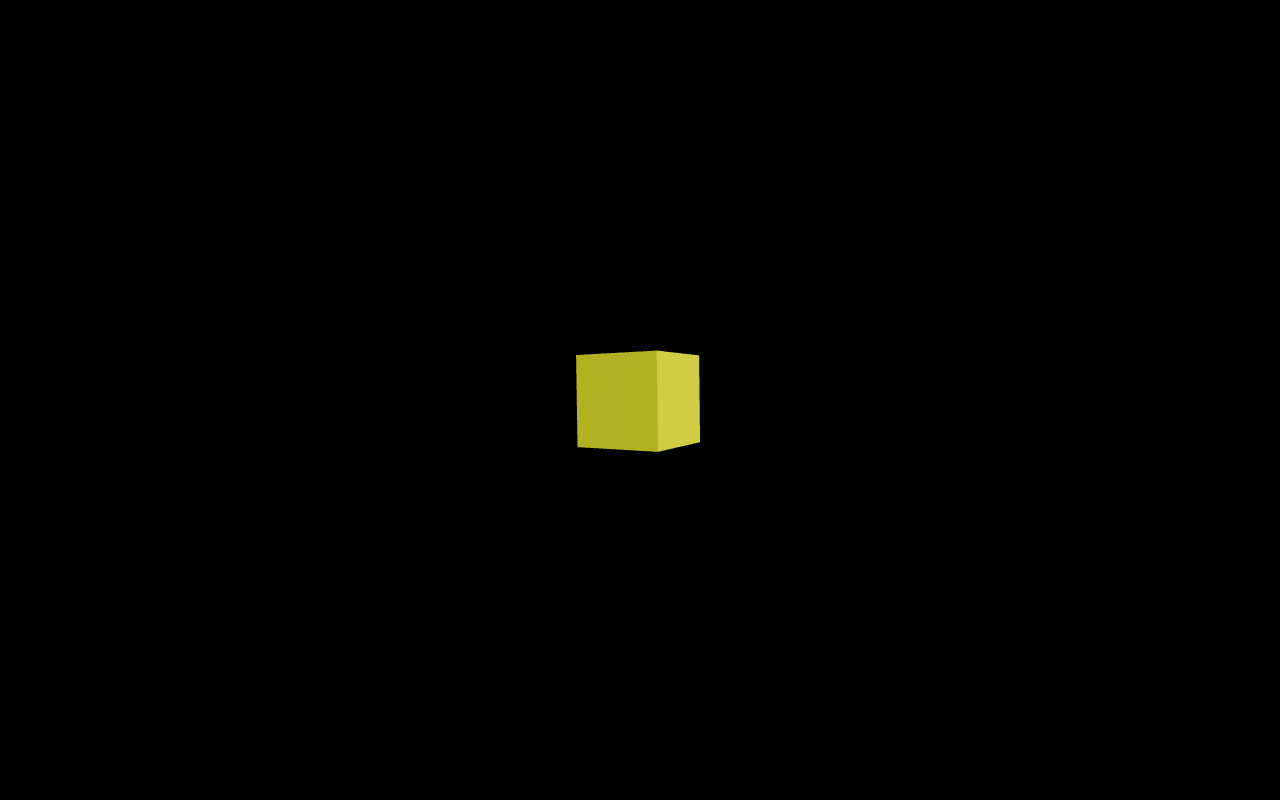
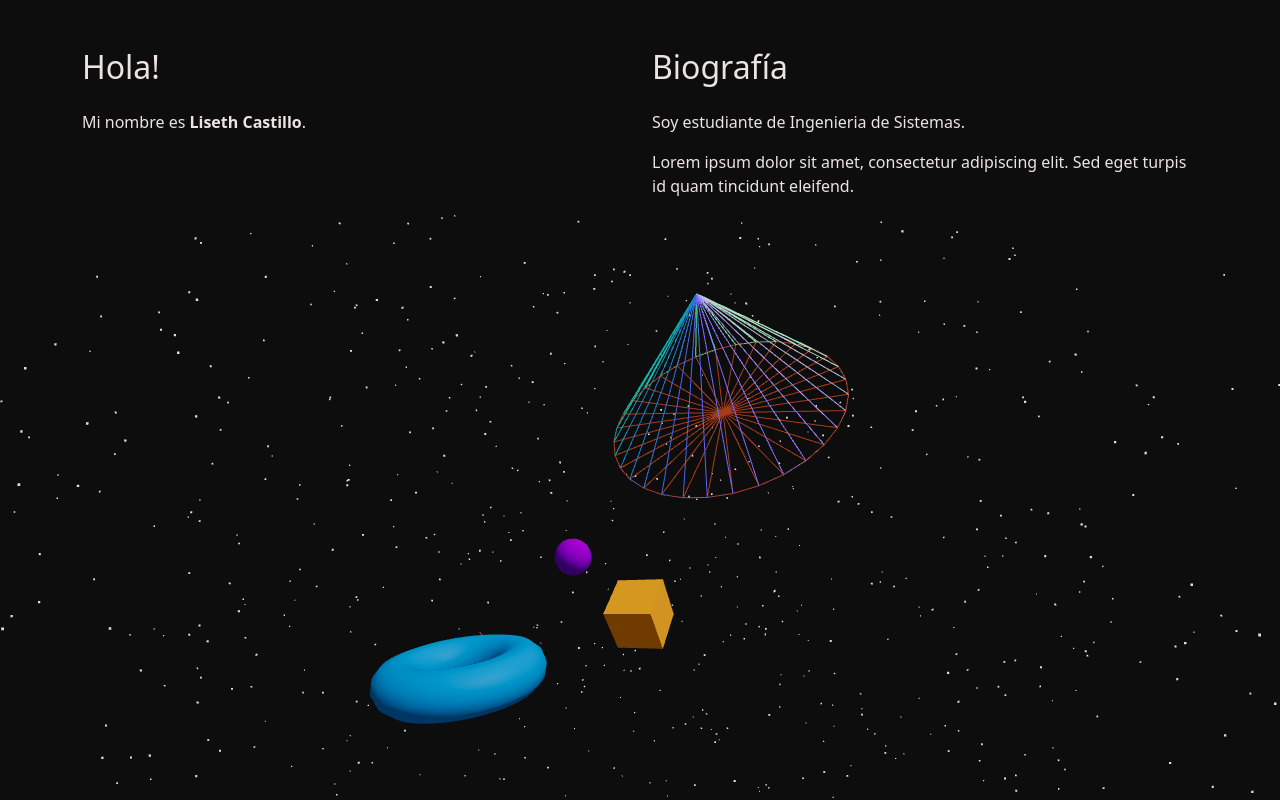
Before and after one commit to LisethCastillo0325/portafolio-liseth-castillo, a React (Create React App) app: page / in a window 1280 px wide. Built offline with nearby package versions, Linux system fonts and the light colour scheme.

Commit message:
Added cone, sphere, torus and box geometry.

```diff
--- a/src/App.jsx
+++ b/src/App.jsx
@@ -1,12 +1,32 @@
-import Experience from "./Experience";
 import { Canvas } from "@react-three/fiber";
+import { OrbitControls, Stars } from "@react-three/drei";
+
+import Info from "./components/Info";
+import Box from "./components/Box";
+import Sphere from "./components/Sphere";
+import Cone from "./components/Cone"
+import Torus from "./components/Torus"
 
 
 const App = () => {
     return <>
+        <Info
+            name="Liseth Castillo"
+            biography="Soy estudiante de Ingenieria de Sistemas." />
          <Canvas
-            camera={{ position: [3, 0, 5] }}>
-            <Experience />
+            camera={{ position: [2, 0, 5] }}>
+
+            <OrbitControls />
+            <ambientLight intensity={0.5} />
+            <directionalLight position={[10, 10, 5]} intensity={2} />
+            <Stars/>
+
+            <Box color="orange" />
+            <Sphere position={[-2, 2, 0]} color="#A518E9" />
+            {/* <Sphere position={[2, 0, 0]} color="#3918E9" /> */}
+            <Cone position={[1, 2, 1]} color="#18E9D8" />
+            <Torus position={[-4, -1, -2]} color="#18A1E9" />
+
         </Canvas>
     </>
 }
--- /dev/null
+++ b/src/components/Box.jsx
@@ -0,0 +1,22 @@
+
+import { useFrame } from "@react-three/fiber";
+import { useRef } from "react";
+
+const Box = ({position, color}) => {
+
+    const boxRef = useRef()
+
+    useFrame(({ clock }) => {
+        const a = Math.sin(clock.getElapsedTime())
+        boxRef.current.rotation.x = a
+    })
+
+    return <>
+        <mesh ref={boxRef} position={position} scale={0.5} >
+            <boxGeometry args={[1, 1, 1]} />
+            <meshStandardMaterial color={color} />
+        </mesh>
+    </>
+
+}
+export default Box;
--- /dev/null
+++ b/src/components/Cone.jsx
@@ -0,0 +1,23 @@
+
+import { useFrame } from "@react-three/fiber";
+import { useRef } from "react";
+
+const Cone = ({position, color}) => {
+
+    const coneRef = useRef()
+
+    useFrame(({ clock }) => {
+        const a = Math.sin(clock.getElapsedTime())
+        coneRef.current.rotation.y = a
+    })
+
+
+    return <>
+        <mesh ref={coneRef} position={position} rotation-x={1} >
+            <coneGeometry  />
+            <meshNormalMaterial color={color} wireframe />
+        </mesh>
+    </>
+
+}
+export default Cone;
--- /dev/null
+++ b/src/components/Info.jsx
@@ -0,0 +1,24 @@
+
+
+const Info = ({name, biography}) => {
+
+    return <>
+        <div className="container mt-5 info">
+            <div className="row">
+                <div className="col-md-6">
+                    <h2 className="mb-4">Hola!</h2>
+                    <p>Mi nombre es <strong>{name}</strong>. </p>
+                </div>
+                <div className="col-md-6">
+                    <h2 className="mb-4">Biografía</h2>
+                    <p> {biography} </p>
+                    <p>
+                    Lorem ipsum dolor sit amet, consectetur adipiscing elit. Sed eget turpis id quam tincidunt eleifend.
+                    </p>
+                </div>
+            </div>
+        </div>
+    </>
+}
+
+export default Info;
--- /dev/null
+++ b/src/components/Sphere.jsx
@@ -0,0 +1,27 @@
+import { useFrame } from "@react-three/fiber";
+import { useRef } from "react";
+
+
+const Sphere = ({position, color}) => {
+
+    const sphereRef = useRef()
+
+    useFrame(({clock}) => {
+        const time = clock.getElapsedTime()
+        const positionX = Math.sin(time);
+        const positionY = Math.cos(time);
+
+        sphereRef.current.position.x = positionX;
+        sphereRef.current.position.y = positionY;
+    })
+
+    return <>
+        {/* Esfera */}
+        <mesh ref={sphereRef} position={position} scale={0.2}>
+            <sphereGeometry args={[1, 32]} />
+            <meshStandardMaterial color={color}  />
+        </mesh>
+    </>
+
+}
+export default Sphere;
--- /dev/null
+++ b/src/components/Torus.jsx
@@ -0,0 +1,29 @@
+
+import { useFrame } from "@react-three/fiber";
+import { useRef } from "react";
+
+const Torus = ({position, color}) => {
+
+    const torusRef = useRef()
+
+    useFrame((state, delta) => {
+        torusRef.current.rotation.x += 2 * -delta;
+
+        // const positionX = Math.sin(delta) * 2;
+
+        // const positionY = Math.cos(delta / 1000) * 1;
+
+        // torusRef.current.position.x += positionX;
+        // torusRef.current.position.y += positionX;
+
+    })
+
+    return <>
+        <mesh ref={torusRef} position={position} >
+            <torusGeometry />
+            <meshPhongMaterial color={color}  />
+        </mesh>
+    </>
+
+}
+export default Torus;
--- a/src/styles.css
+++ b/src/styles.css
@@ -1,6 +1,3 @@
-/* .title{
-    color: red;
-} */
 
 html,
 body,
@@ -10,8 +7,14 @@ body,
     left: 0;
     width: 100%;
     height: 100%;
-    background: black;
+    background: rgb(14, 13, 13);
 }
-canvas{
+/* canvas{
     touch-action: none;
+} */
+
+.info{
+    color: rgb(236, 227, 227);
+    position: 'absolute';
+    z-index: 1;
 }
```
Also changed, not shown: package.json (+5 -2 lines), src/Experience.jsx (+0 -8 lines), src/index.js (+2 -6 lines), 2 other files (tests, documents, lock files or other folders).
